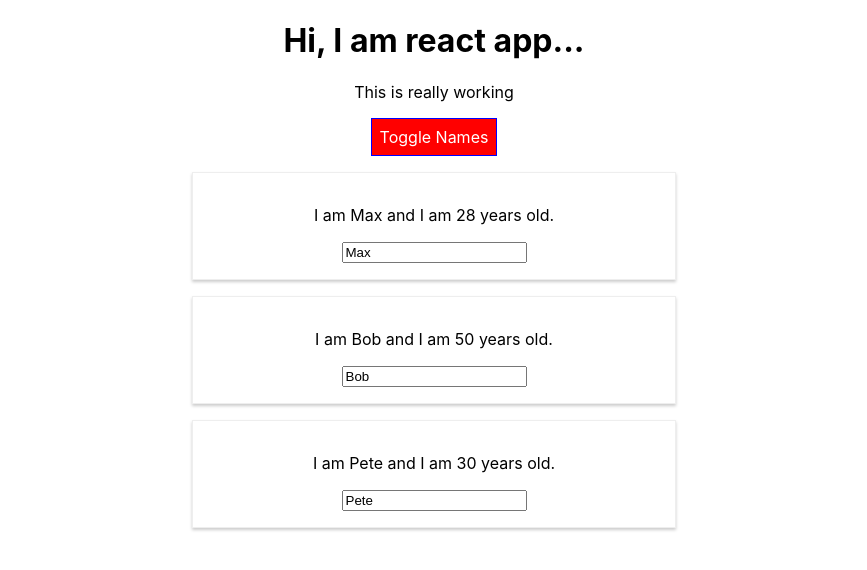
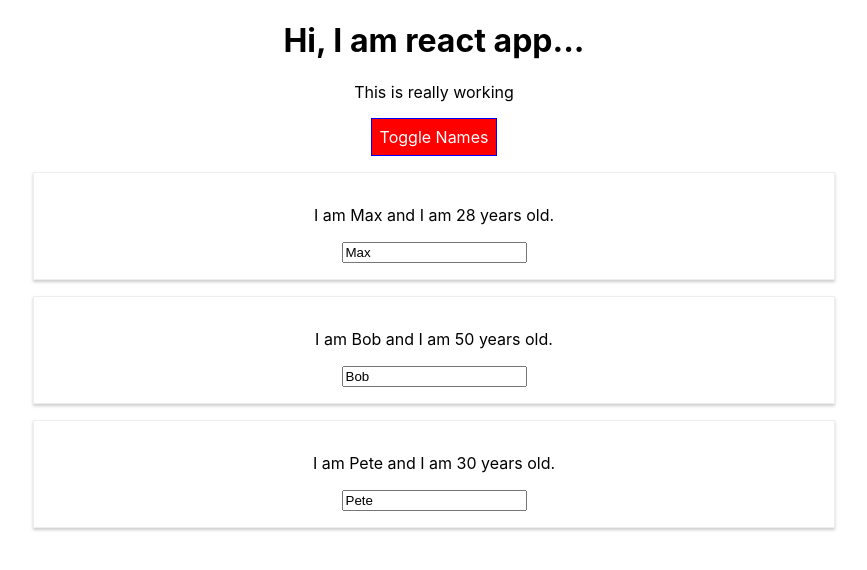
Before and after one commit to gone-skiing/react-course, a React (Create React App) app: page / in a window 1280 px wide. Both pictures are taken after a click on the button "Toggle Names". Shown: the top 570 px of the page, without its empty margins (206-1073 px from the left). Built offline with nearby package versions, Linux system fonts and the light colour scheme.

Commit message:
Removed radium.

```diff
--- a/src/App.js
+++ b/src/App.js
@@ -1,5 +1,4 @@
 import React, { Component } from 'react';
-import Radium, { StyleRoot } from 'radium';
 import './App.css';
 import Person from './Person/Person';
 
@@ -39,11 +38,7 @@
             font: 'inherit',
             border: '1px solid blue',
             padding: '8px',
-            cursor: 'pointer',
-            ':hover': {
-                backgroundColor: 'lightgreen',
-                color: 'black'
-            }
+            cursor: 'pointer'
         };
 
         let persons = null;
@@ -82,7 +77,6 @@
         }
 
         return (
-            <StyleRoot>
             <div className="App">
                 <h1>Hi, I am react app...</h1>
                 <p className={classes.join(' ')}>This is really working</p>
@@ -93,10 +87,9 @@
 
                 {persons}
             </div>
-            </StyleRoot>
         );
 //    return React.createElement('div', {className: 'App'}, React.createElement('h1', null,'How about now, I am react App from element'));
     }
 }
 
-export default Radium(App);
+export default App;
--- a/src/Person/Person.js
+++ b/src/Person/Person.js
@@ -1,16 +1,10 @@
 import React from 'react';
-import Radium from 'radium';
 
 import './Person.css';
 
 const person = (props) => {
-    const style = {
-        '@media (min-width: 500px)': {
-            width: '450px'
-        }
-    };
     return (
-        <div className={"Person"} style={style}>
+         <div className={"Person"}>
             <p onClick={props.click}>I am {props.name} and I am {props.age} years old.</p>
             <p>{props.children}</p>
             <input type={"test"} onChange={props.changed} value={props.name}/>
@@ -18,8 +12,5 @@
     );
 };
 
-// const randomAge = () => {
-//     return Math.floor(Math.random() * 30);
-// };
 
-export default Radium(person);
+export default person;
```
Lines whose indentation alone changed are shown as unchanged.
